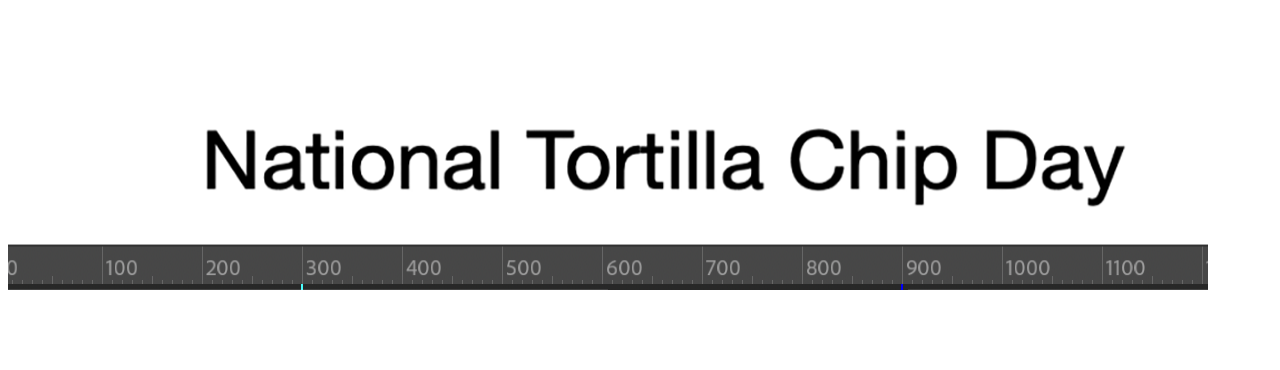
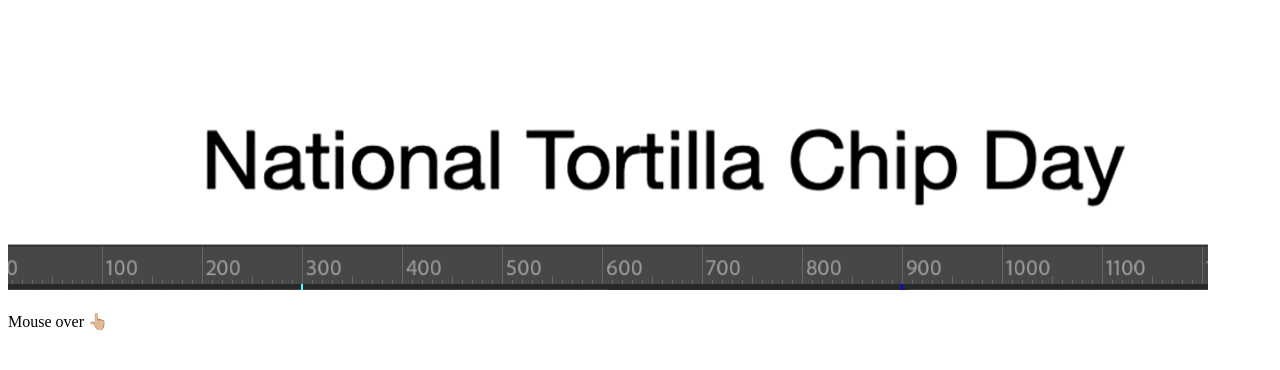
Before and after one commit to pvino73/cv, a plain HTML site: page mad/mad.html in a window 1280 px wide. Drawn offline with Linux system fonts and the light colour scheme.

Commit message:
instructions

```diff
--- a/mad/mad.html
+++ b/mad/mad.html
@@ -105,5 +105,6 @@
   </span>
   <img src="napday.png">
 </span>
+<p>Mouse over 👆🏼</p>
 </body>
 </html>
```
